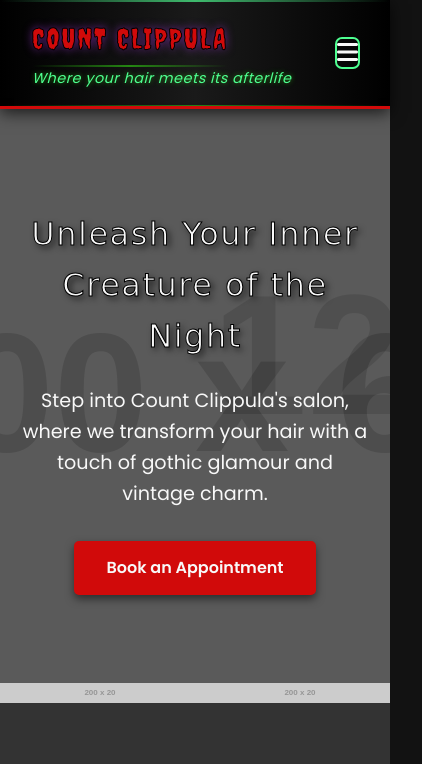
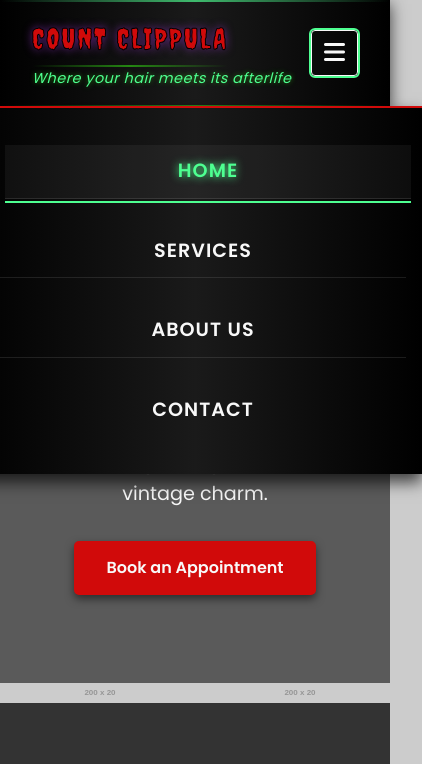
Before and after one commit to cpfischer/countclippula.github.io, a plain HTML site: page index.html in a window 390 px wide. Both pictures are taken after a click on the button 347 px from the left and 52 px from the top of the page. Shown: the top 764 px of the page, 422 px wide, since content can reach past the window. Drawn offline with Linux system fonts and the light colour scheme; placeholder pictures from the web are drawn by us; a web font is replaced by a local one.

Commit message:
fix: Fixed styles

```diff
--- a/script.js
+++ b/script.js
@@ -4,8 +4,19 @@ document.addEventListener('DOMContentLoaded', function() {
     const navLinks = document.querySelector('.nav-links');
 
     if (menuToggle && navLinks) {
-        menuToggle.addEventListener('click', function() {
+        menuToggle.addEventListener('click', function(event) {
+            event.preventDefault();
+            event.stopPropagation();
             navLinks.classList.toggle('show');
+            console.log('Menu toggle clicked');
+
+            // Force repaint to ensure menu displays
+            setTimeout(() => {
+                document.body.style.zoom = '99.99%';
+                setTimeout(() => {
+                    document.body.style.zoom = '100%';
+                }, 10);
+            }, 5);
         });
     }
 
@@ -15,6 +26,16 @@ document.addEventListener('DOMContentLoaded', function() {
             !event.target.closest('nav')) {
             navLinks.classList.remove('show');
         }
+    });
+
+    // Close mobile menu when clicking on a nav link
+    const navItems = document.querySelectorAll('.nav-links a');
+    navItems.forEach(item => {
+        item.addEventListener('click', function() {
+            if (navLinks.classList.contains('show')) {
+                navLinks.classList.remove('show');
+            }
+        });
     });
 
     // Form validation enhancement
--- a/styles.css
+++ b/styles.css
@@ -29,7 +29,7 @@ body {
     background-color: var(--background-color);
     color: var(--text-color);
     line-height: 1.6;
-    background-image: url('https://placehold.co/1200x800/121212/222?text=Gothic+Pattern');
+    background-image: url('https://placehold.co/1200x800/121212/222');
     background-attachment: fixed;
     background-size: cover;
     position: relative;
@@ -182,7 +182,6 @@ header {
     justify-content: space-between;
     align-items: center;
     border-bottom: 3px solid var(--primary-color);
-    overflow: hidden;
 }
 
 /* Add decorative elements to header */
@@ -258,6 +257,7 @@ header::after {
 nav {
     display: flex;
     align-items: center;
+    position: relative;
 }
 
 .nav-links {
@@ -310,11 +310,20 @@ nav {
     background: none;
     color: var(--text-color);
     font-size: 1.5rem;
+    border: 1px solid var(--text-color);
+    padding: 8px 12px;
+    cursor: pointer;
+    border-radius: 4px;
+    transition: all 0.3s ease;
+}
+
+.menu-toggle:hover {
+    background-color: rgba(255, 255, 255, 0.1);
 }
 
 /* Hero Section */
 .hero {
-    background-image: linear-gradient(rgba(0, 0, 0, 0.7), rgba(0, 0, 0, 0.7)), url('https://placehold.co/1200x600/222/111?text=Gothic+Salon');
+    background-image: linear-gradient(rgba(0, 0, 0, 0.7), rgba(0, 0, 0, 0.7)), url('https://placehold.co/1200x600/222/111');
     background-size: cover;
     background-position: center;
     color: var(--text-color);
@@ -331,7 +340,7 @@ nav {
     left: 0;
     right: 0;
     bottom: 0;
-    background-image: url('https://placehold.co/1200x600/222/111?text=Bats');
+    background-image: url('https://placehold.co/1200x600/222/111');
     opacity: 0.2;
     animation: floatBats 20s linear infinite;
     pointer-events: none;
@@ -417,7 +426,7 @@ nav {
     left: 0;
     width: 100%;
     height: 100%;
-    background-image: url('https://placehold.co/1200x800/222/333?text=Stained+Glass+Pattern');
+    background-image: url('https://placehold.co/1200x800/222/333');
     background-size: cover;
     opacity: 0.1;
     z-index: 0;
@@ -501,7 +510,7 @@ nav {
     left: 0;
     width: 100%;
     height: 100%;
-    background-image: url('https://placehold.co/1200x800/121212/222?text=Bats+Pattern');
+    background-image: url('https://placehold.co/1200x800/121212/222');
     background-size: cover;
     opacity: 0.05;
     z-index: 0;
@@ -783,7 +792,7 @@ nav {
     left: 0;
     width: 100%;
     height: 100%;
-    background-image: url('https://placehold.co/1200x800/222/333?text=Coffin+Pattern');
+    background-image: url('https://placehold.co/1200x800/222/333');
     background-size: cover;
     opacity: 0.1;
     z-index: 0;
@@ -1224,26 +1233,62 @@ footer {
         font-size: 1.8rem;
     }
 
+    nav {
+        position: static;
+    }
+
     .nav-links {
         display: none;
         position: absolute;
         top: 100%;
-        left: 0;
-        width: 100%;
+        left: -2rem; /* Compensate for header padding */
+        width: calc(100% + 4rem); /* Compensate for header padding */
         background-color: var(--secondary-color);
+        background-image: linear-gradient(to right, #000000, #1a1a1a, #000000);
         flex-direction: column;
-        padding: 1rem;
-        box-shadow: var(--box-shadow);
-        z-index: 99;
+        padding: 1.5rem;
+        box-shadow: 0 8px 15px rgba(0, 0, 0, 0.7);
+        z-index: 999;
+        border-top: 2px solid var(--primary-color);
+        margin: 0;
+        box-sizing: border-box;
     }
 
     .nav-links.show {
-        display: flex;
+        display: flex !important;
+        animation: fadeIn 0.3s ease-in-out;
+        opacity: 1;
+        visibility: visible;
+    }
+
+    @keyframes fadeIn {
+        from { opacity: 0; transform: translateY(-10px); }
+        to { opacity: 1; transform: translateY(0); }
     }
 
     .nav-links li {
-        margin: 0.5rem 0;
+        margin: 0.8rem 0;
         margin-left: 0;
+        width: 100%;
+        text-align: center;
+    }
+
+    .nav-links a {
+        display: block;
+        padding: 0.7rem 0;
+        font-size: 1.2rem;
+        border-bottom: 1px solid rgba(255, 255, 255, 0.1);
+        width: 100%;
+        transition: all 0.3s ease;
+    }
+
+    .nav-links li:last-child a {
+        border-bottom: none;
+    }
+
+    .nav-links a:hover, .nav-links a:focus, .nav-links a.active {
+        background-color: rgba(255, 255, 255, 0.05);
+        transform: translateX(5px);
     }
 
     .menu-toggle {
@@ -1314,7 +1359,7 @@ select:focus-visible, textarea:focus-visible {
     transform: translateX(-50%);
     width: 60px;
     height: 40px;
-    background-image: url('https://placehold.co/60x40/222/444?text=Bat');
+    background-image: url('https://placehold.co/60x40/222/444');
     background-size: contain;
     background-repeat: no-repeat;
     background-position: center;
```
Lines whose indentation alone changed are shown as unchanged.
